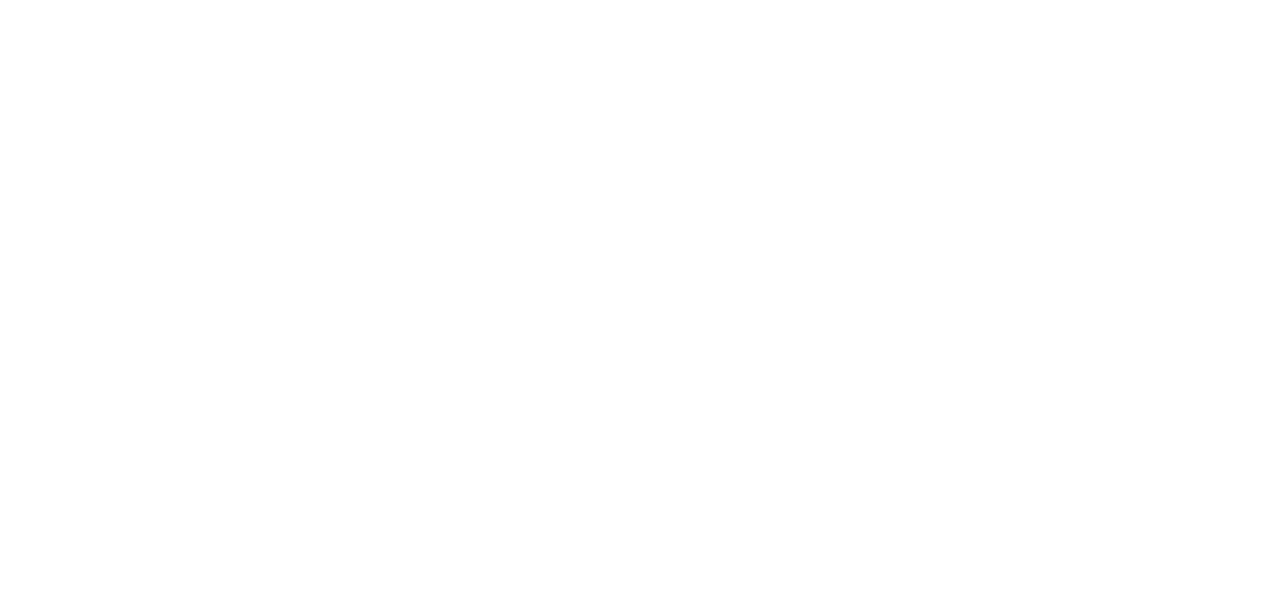
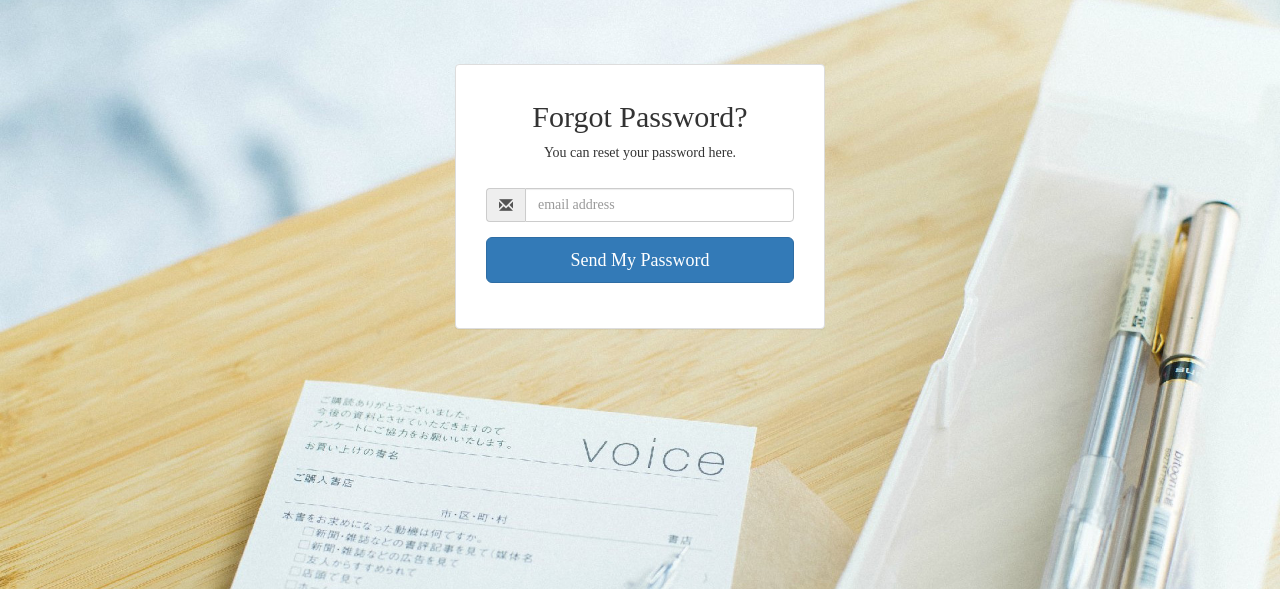
Before and after one commit to poochai1111/Python_MyBlog, a Django app: page /change/ in a window 1280 px wide. Before the commit the part shown is empty. Shown: the top 589 px of the page. Run offline with Django 3.2, Linux system fonts and the light colour scheme; some libraries are stand-ins or nearby versions.

Commit message:
add change password page

```diff
--- a/MyBlog/urls.py
+++ b/MyBlog/urls.py
@@ -31,4 +31,5 @@ urlpatterns = [
     path('edit/<int:blog_id>', view.edit_blog, name="edit"),
     path('test/', test),
     path('new_register/', view.new_register, name="new_register"),
+    path('change/', view.new_register, name="new_password"),
 ]
--- a/MyBlog/view.py
+++ b/MyBlog/view.py
@@ -120,3 +120,7 @@ def blog_delete(request):
 
 def new_register(request):
     return render(request, 'new_register.html')
+
+
+def new_password(request):
+    return render(request, 'ChangePwd.html')
--- /dev/null
+++ b/static/css/password/style.css
@@ -0,0 +1,10 @@
+body {
+    font-family: "华文细黑";
+    background: url('../../image/Register_Background.jpg') no-repeat;
+    background-size: 100%;
+    height: 100%;
+}
+
+.container{
+    margin-top: 5%;
+}
--- /dev/null
+++ b/static/js/password/change.js
@@ -0,0 +1,3 @@
+$(document).ready(function () {
+    alert("come in")
+})
--- a/templates/ChangePwd.html
+++ b/templates/ChangePwd.html
@@ -1,10 +1,57 @@
 <!DOCTYPE html>
 <html lang="en">
 <head>
-    <meta charset="UTF-8">
+    {% load staticfiles %}
+    <meta name="viewport" content="width=device-width, initial-scale=1.0" charset="UTF-8">
+    <link rel="stylesheet" href="{% static 'bootstrap3/css/bootstrap.min.css' %}">
+    <link rel="stylesheet" href="{% static 'css/password/style.css' %}">
+    <link rel="shortcut icon" href="{% static 'icon/home.ico' %}" type="img/x-ico"/>
+    <script src="{% static 'jquery3/jquery-3.3.1.min.js' %}"></script>
+    <script src="{% static 'bootstrap3/js/bootstrap.min.js' %}"></script>
+    <script src="{% static 'js/password/change.js' %}"></script>
     <title>Edit Password</title>
 </head>
 <body>
+<div class="container">
+    <div class="row">
+        <div class="row">
+            <div class="col-md-4 col-md-offset-4">
+                <div class="panel panel-default">
+                    <div class="panel-body">
+                        <div class="text-center">
+                            <h3><i class="glyphicons glyphicons-lock"></i></h3>
+                            <h2 class="text-center">Forgot Password?</h2>
+                            <p>You can reset your password here.</p>
+                            <div class="panel-body">
 
+                                <form class="form">
+                                    <fieldset>
+                                        <div class="form-group">
+                                            <div class="input-group">
+                                                <span class="input-group-addon"><i
+                                                        class="glyphicon glyphicon-envelope color-blue"></i></span>
+
+                                                <input id="emailInput" placeholder="email address" class="form-control"
+                                                       type="email"
+                                                       oninvalid="setCustomValidity('Please enter a valid email address!')"
+                                                       onchange="try{setCustomValidity('')}catch(e){}" required="">
+                                            </div>
+                                        </div>
+                                        <div class="form-group">
+                                            <input class="btn btn-lg btn-primary btn-block" value="Send My Password"
+                                                   type="submit">
+                                        </div>
+                                    </fieldset>
+                                </form>
+
+                            </div>
+                        </div>
+                    </div>
+                </div>
+                <div class="container"></div>
+            </div>
+        </div>
+    </div>
+</div>
 </body>
 </html>
--- a/templates/index.html
+++ b/templates/index.html
@@ -18,7 +18,7 @@
     <form action="" method="post">
         <input type="text" name="username" class="username" placeholder="Username">
         <input type="password" name="password" class="password" placeholder="Password">
-        <label class="passwordForgot"><a href="#" >Forgot password?</a></label>
+        <label class="passwordForgot"><a href="{% url 'new_password' %}" >Forgot password?</a></label>
         <button type="submit">Sign in</button>
         <div class="error"><span>+</span></div>
     </form>
--- a/templates/new_register.html
+++ b/templates/new_register.html
@@ -31,7 +31,7 @@
             <form action="#" method="post">
                 <div class="form-w3step1">
                     <input type="text" name="User Name" placeholder="User Name" required="">
-                    <input type="email" class="email agileits-btm" name="Email" placeholder="Email" required="">
+                    <input type="email" name="Email" placeholder="Email" required="">
                     <input type="password" name="Password" placeholder="Password" required="">
                     <input type="password" class="agileits-btm" name="confirm password" placeholder="Confirm Password"
                            required="">
```
